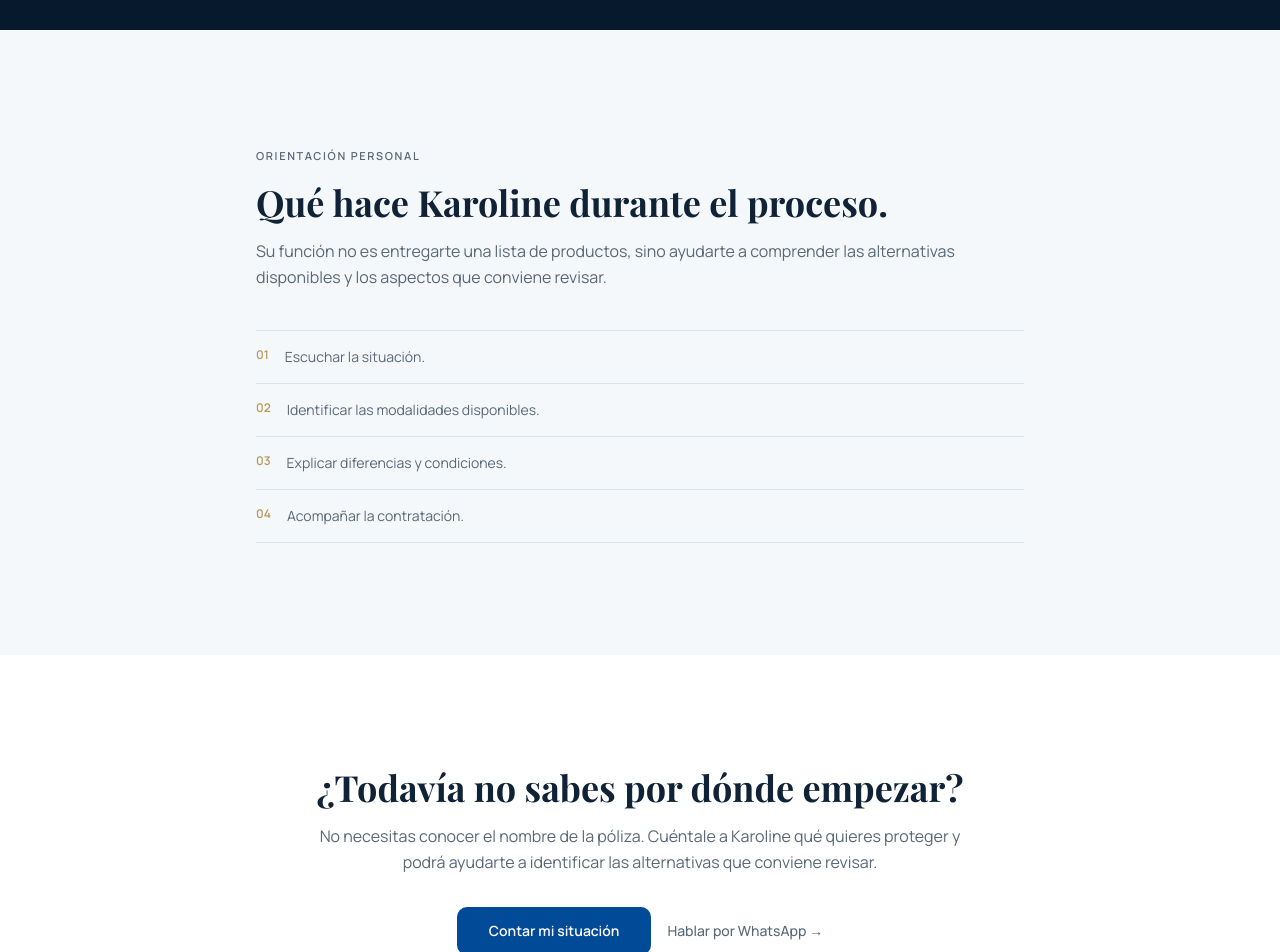
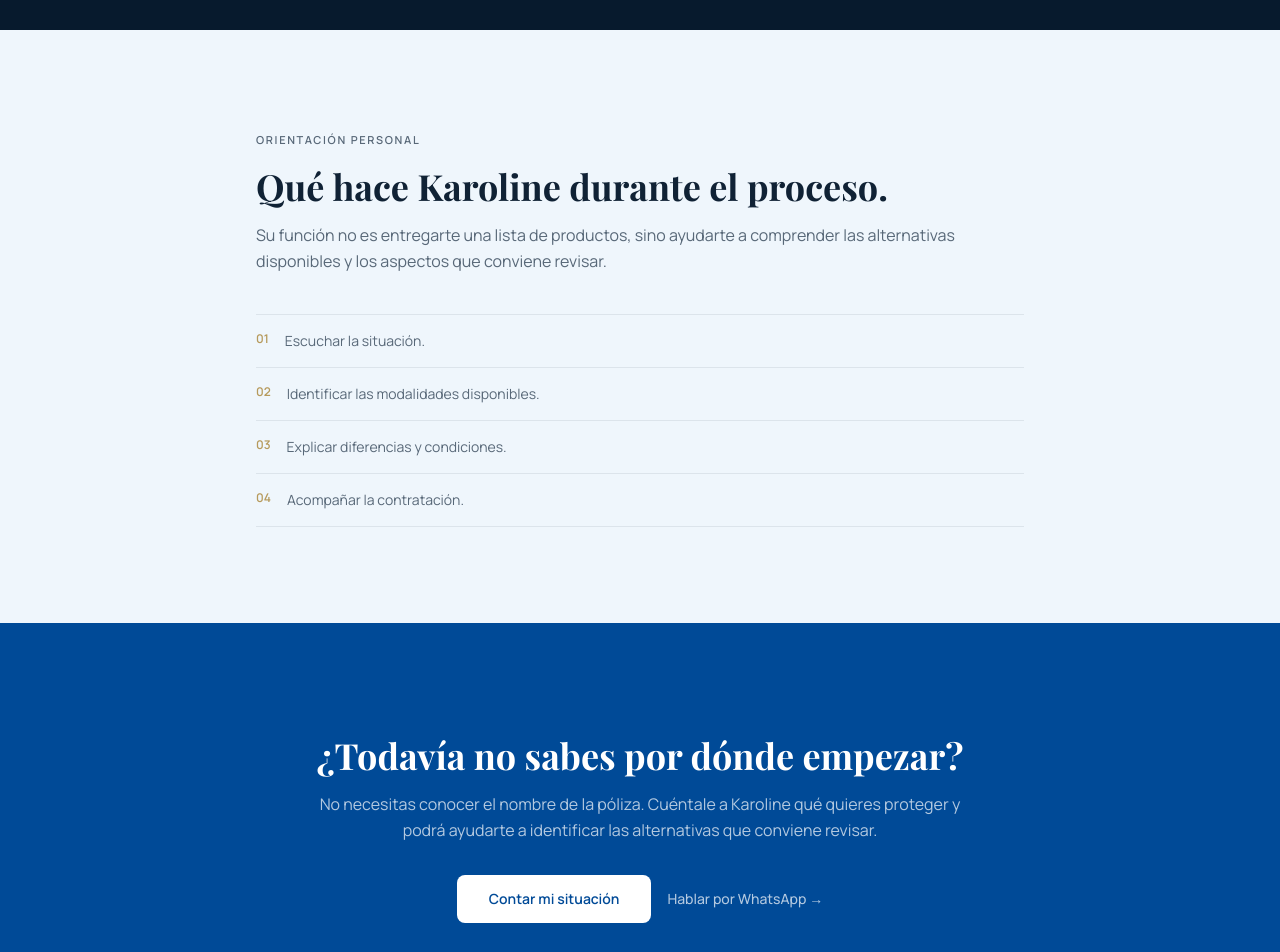
Before and after one commit to karolinemorag/grupomoraseguros, a Next.js app: page /seguros in a window 1280 px wide. Shown: the part 2740-3692 px from the top of the page. Built offline with nearby package versions, Linux system fonts and the light colour scheme; no server answers.

Commit message:
SPRINT 9A: chromatic rhythm - SectionBand component, AdvisoryProcess asisa-blue, InternationalFeature blue-soft, hub blue-soft + asisa-blue CTA

```diff
--- a/src/app/seguros/page.tsx
+++ b/src/app/seguros/page.tsx
@@ -2,6 +2,7 @@ import type { Metadata } from "next";
 import { siteConfig } from "@/lib/site-config";
 import Link from "next/link";
 import { ArrowRight } from "lucide-react";
+import SectionBand from "@/components/layout/SectionBand";
 
 export const metadata: Metadata = {
   title: "Seguros y soluciones de protección",
@@ -226,7 +227,7 @@ export default function SegurosPage() {
       </section>
 
       {/* Papel de Karoline */}
-      <section className="bg-surface-soft py-20 sm:py-28">
+      <SectionBand tone="blue-soft">
         <div className="container-section">
           <div className="mx-auto max-w-3xl">
             <span className="eyebrow">ORIENTACIÓN PERSONAL</span>
@@ -254,16 +255,16 @@ export default function SegurosPage() {
             </div>
           </div>
         </div>
-      </section>
+      </SectionBand>
 
       {/* CTA final */}
-      <section className="bg-white py-20 sm:py-28">
+      <section className="bg-asisa-blue py-20 sm:py-28 text-white">
         <div className="container-section">
           <div className="mx-auto max-w-2xl text-center">
-            <h2 className="font-playfair text-3xl font-bold text-text-primary sm:text-4xl">
+            <h2 className="font-playfair text-3xl font-bold text-white sm:text-4xl">
               ¿Todavía no sabes por dónde empezar?
             </h2>
-            <p className="mt-4 text-text-secondary leading-relaxed">
+            <p className="mt-4 text-white/70 leading-relaxed">
               No necesitas conocer el nombre de la póliza. Cuéntale a Karoline qué
               quieres proteger y podrá ayudarte a identificar las alternativas que
               conviene revisar.
@@ -271,7 +272,7 @@ export default function SegurosPage() {
             <div className="mt-8 flex flex-col items-center justify-center gap-4 sm:flex-row">
               <Link
                 href="/contacto"
-                className="btn-primary h-12 px-8 text-sm"
+                className="inline-flex h-12 items-center justify-center rounded-lg bg-white px-8 text-sm font-semibold text-asisa-blue transition-colors hover:bg-white/90"
               >
                 Contar mi situación
               </Link>
@@ -279,7 +280,7 @@ export default function SegurosPage() {
                 href={`https://wa.me/${siteConfig.whatsapp.replace(/[^0-9]/g, "")}?text=${encodeURIComponent("Hola, Karoline. Quiero orientación sobre qué tipo de seguro puede adaptarse a mi situación.")}`}
                 target="_blank"
                 rel="noopener noreferrer"
-                className="text-sm font-medium text-text-secondary transition-colors hover:text-asisa-blue"
+                className="text-sm font-medium text-white/70 transition-colors hover:text-white"
               >
                 Hablar por WhatsApp &rarr;
               </a>
--- a/src/components/home/AdvisoryProcess.tsx
+++ b/src/components/home/AdvisoryProcess.tsx
@@ -32,7 +32,7 @@ const steps = [
 
 export default function AdvisoryProcess() {
   return (
-    <section className="bg-mora-navy py-20 sm:py-28">
+    <section className="bg-[#004A97] py-20 sm:py-28">
       <div className="container-section">
         <div className="flex flex-col gap-12 md:flex-row">
           {/* Left column (40%) */}
--- a/src/components/home/InternationalFeature.tsx
+++ b/src/components/home/InternationalFeature.tsx
@@ -36,7 +36,7 @@ export default function InternationalFeature() {
   const whatsappUrl = `https://wa.me/${siteConfig.whatsapp.replace(/[^0-9]/g, "")}`;
 
   return (
-    <section className="bg-surface-warm py-20 sm:py-28">
+    <section className="bg-[#EFF6FC] py-20 sm:py-28">
       <div className="container-section">
         <div className="flex flex-col gap-12 md:flex-row">
           {/* Left column - Visual (58%) */}
--- /dev/null
+++ b/src/components/layout/SectionBand.tsx
@@ -0,0 +1,51 @@
+"use client";
+
+import { cn } from "@/lib/utils";
+
+export type SectionTone =
+  | "white"
+  | "blue-soft"
+  | "blue-strong"
+  | "blue"
+  | "navy"
+  | "warm";
+
+interface SectionBandProps {
+  tone?: SectionTone;
+  size?: "compact" | "default" | "spacious";
+  id?: string;
+  className?: string;
+  children: React.ReactNode;
+}
+
+const toneStyles: Record<SectionTone, string> = {
+  white: "bg-white text-text-primary",
+  "blue-soft": "bg-[#EFF6FC] text-text-primary",
+  "blue-strong": "bg-[#E1EEF8] text-text-primary",
+  blue: "bg-asisa-blue text-white",
+  navy: "bg-mora-navy text-white",
+  warm: "bg-surface-warm text-text-primary",
+};
+
+const sizeStyles = {
+  compact: "py-14 sm:py-16",
+  default: "py-20 sm:py-24",
+  spacious: "py-28 sm:py-32",
+};
+
+export default function SectionBand({
+  tone = "white",
+  size = "default",
+  id,
+  className,
+  children,
+}: SectionBandProps) {
+  return (
+    <section
+      id={id}
+      className={cn(toneStyles[tone], sizeStyles[size], className)}
+    >
+      <div className="container-section">{children}</div>
+    </section>
+  );
+}
```
